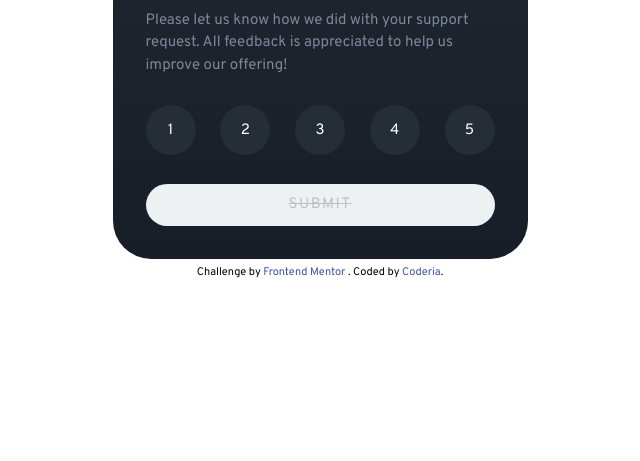
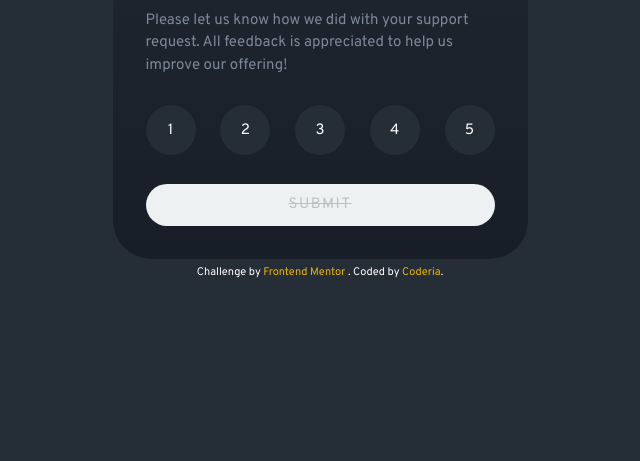
Before and after one commit to tiago-coderia/interactiveratingcomponent-fronendmentor, a website: page index.html in a window 1280 px wide. Shown: the part 339-800 px from the top of the page, without its empty margins (320-960 px from the left). Drawn offline with Linux system fonts and the light colour scheme.

Commit message:
Ajustado

```diff
--- a/index.html
+++ b/index.html
@@ -19,7 +19,7 @@
   <script src="scripts/script.js" defer></script>
 </head>
 
-<body class="h-screen flex justify-center items-center flex-col">
+<body class="h-screen flex justify-center items-center flex-col bg-DarkBlue">
   <main>
     <!-- Rating state start -->
     <div
@@ -59,13 +59,13 @@
     </div>
   </main>
 
-  <div class="attribution mt-2">
+  <div class="attribution mt-2 text-white">
     Challenge by
-    <a href="https://www.frontendmentor.io?ref=challenge" target="_blank">
+    <a href="https://www.frontendmentor.io?ref=challenge" target="_blank" class="text-yellow-500">
       Frontend Mentor
     </a>
     . Coded by
-    <a href="https://renderiadesign.com.br" target="_blank">Coderia</a>.
+    <a href="https://renderiadesign.com.br" target="_blank" class="text-yellow-500">Coderia</a>.
   </div>
 </body>
 
```
Also changed, not shown: dist/output.css.
